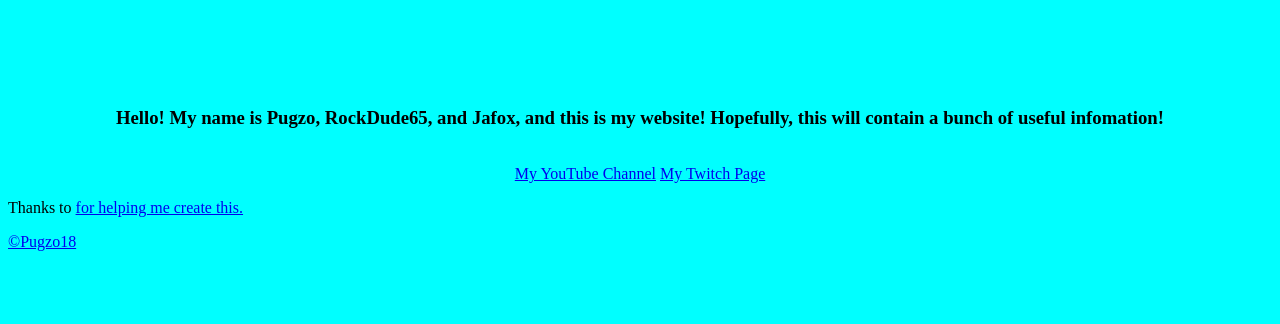
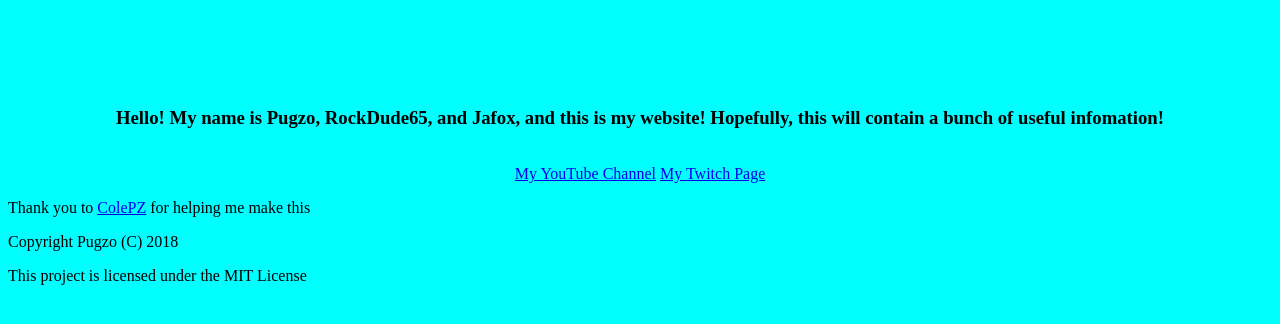
Before and after one commit to Pugzo/pugzo.github.io, a plain HTML site: page index.html in a window 1280 px wide. Drawn offline with Linux system fonts and the light colour scheme.

Commit message:
Update index.html

```diff
--- a/index.html
+++ b/index.html
@@ -11,7 +11,8 @@
   <a href="https://www.twitch.tv/dfnpugzo">My Twitch Page</a>
     </center>
        <header>
-           <p>Thanks to <a href="https://github.com/colepz"ColePZ</a> for helping me create this.</p>
-        <p>©Pugzo18</p>
+           <p>Thank you to <a href="https://github.com/ColePZ">ColePZ</a> for helping me make this</p>
+           <p>Copyright Pugzo (C) 2018</p>
+           <p>This project is licensed under the MIT License</p>
    </body>
 </html>
```
